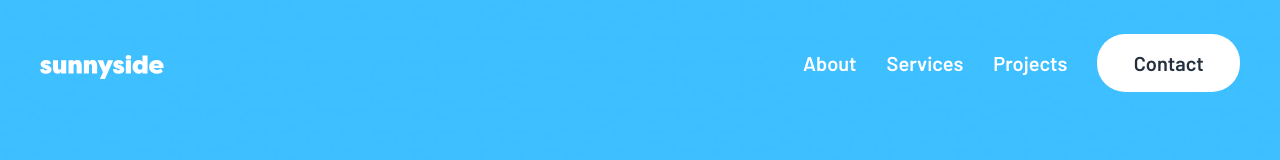
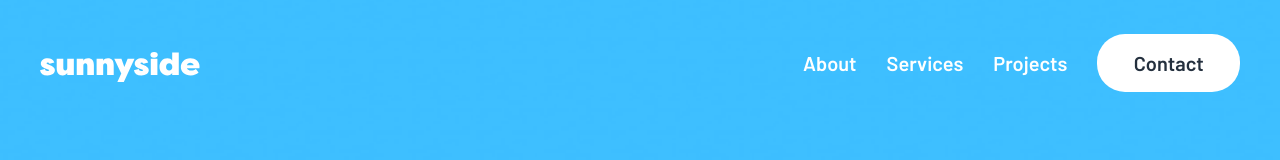
Before and after one commit to ChamuMutezva/sunnyside-agency-landing-page-main, a website built with Parcel: page index.html in a window 1280 px wide. Shown: the top 160 px of the page. Built offline with nearby package versions, Linux system fonts and the light colour scheme.

Commit message:
feat: header image increased size on desktop

```diff
--- a/index.html
+++ b/index.html
@@ -27,7 +27,7 @@
       <nav class="nav">
         <!--sunnyside logo-->
         <div class="logo">
-          <a class="link--btn" href="./">
+          <a class="link--btn header__link--btn" href="./">
             <img src="./images/logo.svg" alt="welcome to Sunnyside homepage">
           </a>
         </div>
--- a/src/scss/layout/_nav.scss
+++ b/src/scss/layout/_nav.scss
@@ -137,7 +137,7 @@
 }
 
 @media screen and (min-width: 1180px) {
-	.link--btn img {
-		//min-width: 10rem;
+	.header__link--btn img {
+		min-width: 10rem;
 	}
 }
```
Also changed, not shown: dist/index.html, src/css/style.css, 8 other files.
